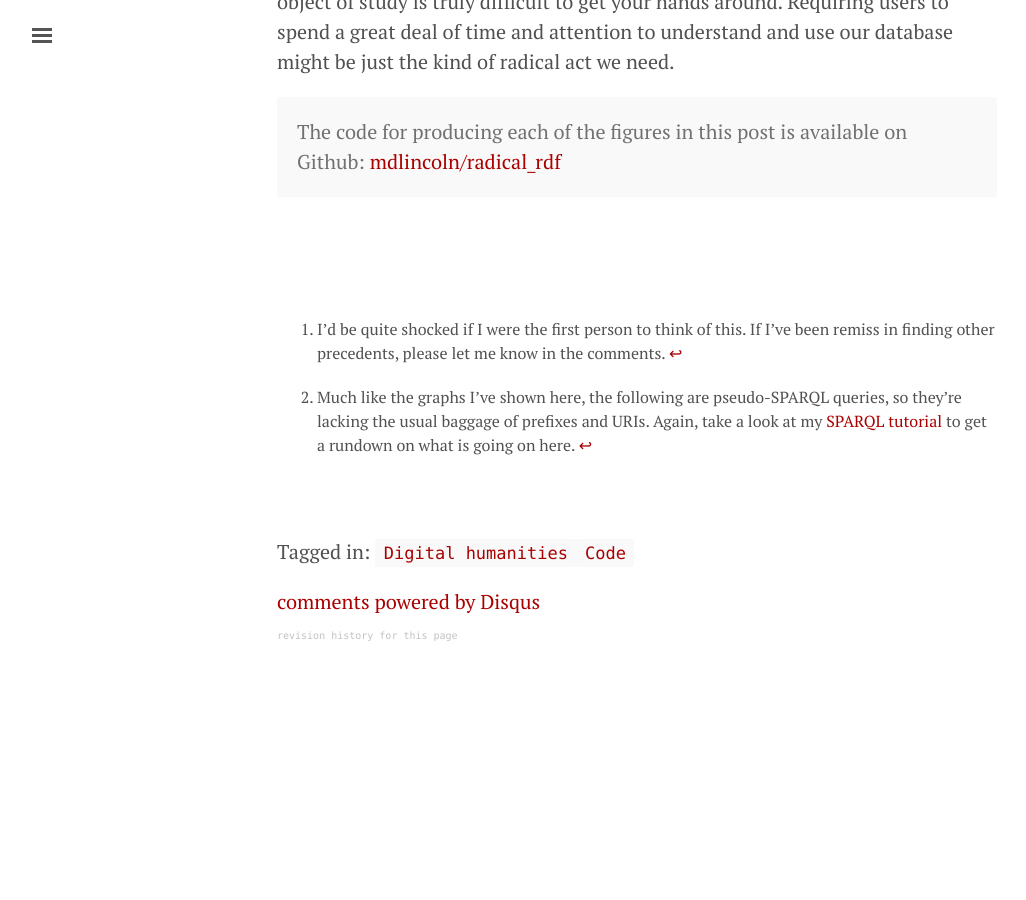
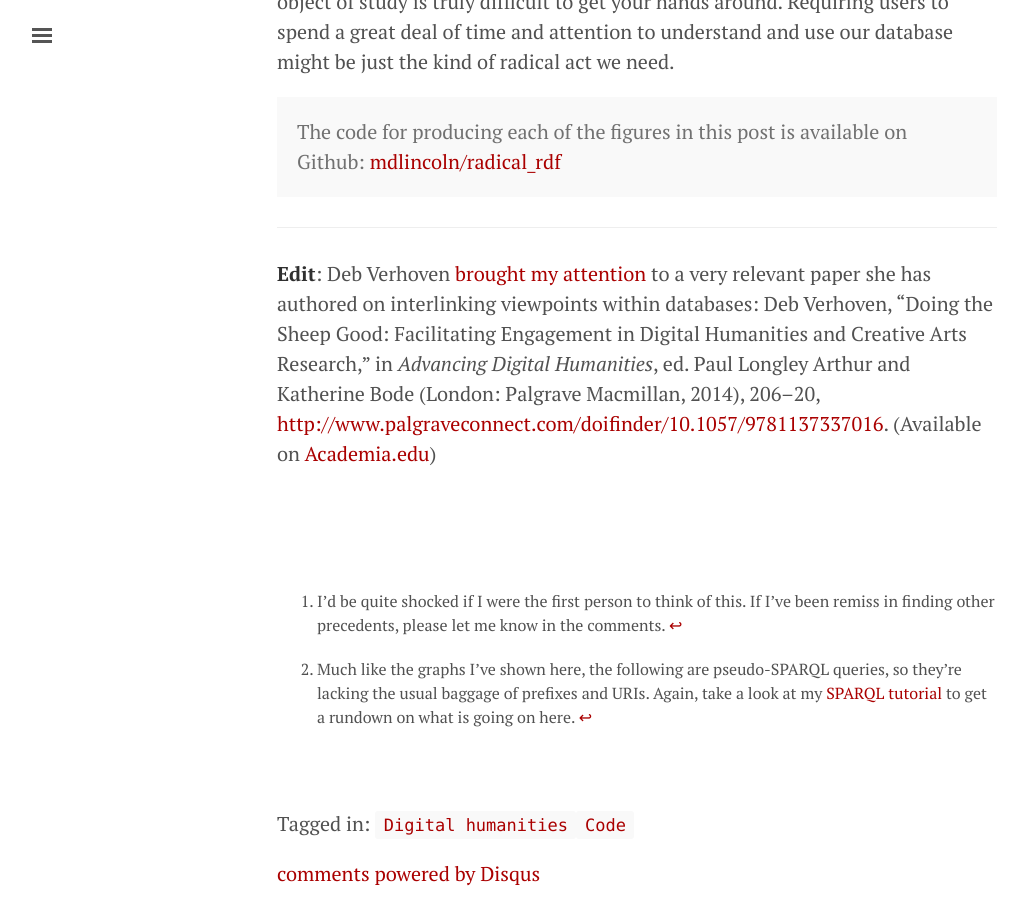
Before and after one commit to mdlincoln/mdlincoln.github.io, a Jekyll site: the page built from _posts/2015-07-25-a-radical-useable-data-model.md, in a window 1280 px wide and 900 px high, scrolled down 7136 px. Shown: the whole window, without its empty margins (3-1029 px from the left). Built offline with Jekyll 4.4.1, drawn with Linux system fonts in a browser that asks for light colours; nearby versions of some CDN libraries; comment, search, counter and statistics services are not loaded; before the commit the page ends 7783 px from its top, so only the background shows below that.

Commit message:
verhoven paper

```diff
--- a/_posts/2015-07-25-a-radical-useable-data-model.md
+++ b/_posts/2015-07-25-a-radical-useable-data-model.md
@@ -180,3 +180,15 @@ href="https://github.com/mdlincoln/radical_rdf">mdlincoln/radical_rdf</a></aside
 [sparql]: /2014/07/10/sparql-for-humanists.html
 
 [storify]: https://storify.com/upenn_lib/keystone-digital-humanities
+
+***
+
+**Edit**: Deb Verhoven [brought my
+attention](https://twitter.com/bestqualitycrab/status/625066750237773824) to a
+very relevant paper she has authored on interlinking viewpoints within
+databases: Deb Verhoven, “Doing the Sheep Good: Facilitating Engagement in
+Digital Humanities and Creative Arts Research,” in _Advancing Digital
+Humanities_, ed. Paul Longley Arthur and Katherine Bode (London: Palgrave
+Macmillan, 2014), 206–20,
+<http://www.palgraveconnect.com/doifinder/10.1057/9781137337016>. (Available on
+[Academia.edu](https://www.academia.edu/6904660/Doing_the_Sheep_Good_Facilitating_Engagement_in_Digital_Humanities_and_Creative_Arts_Research))
```
